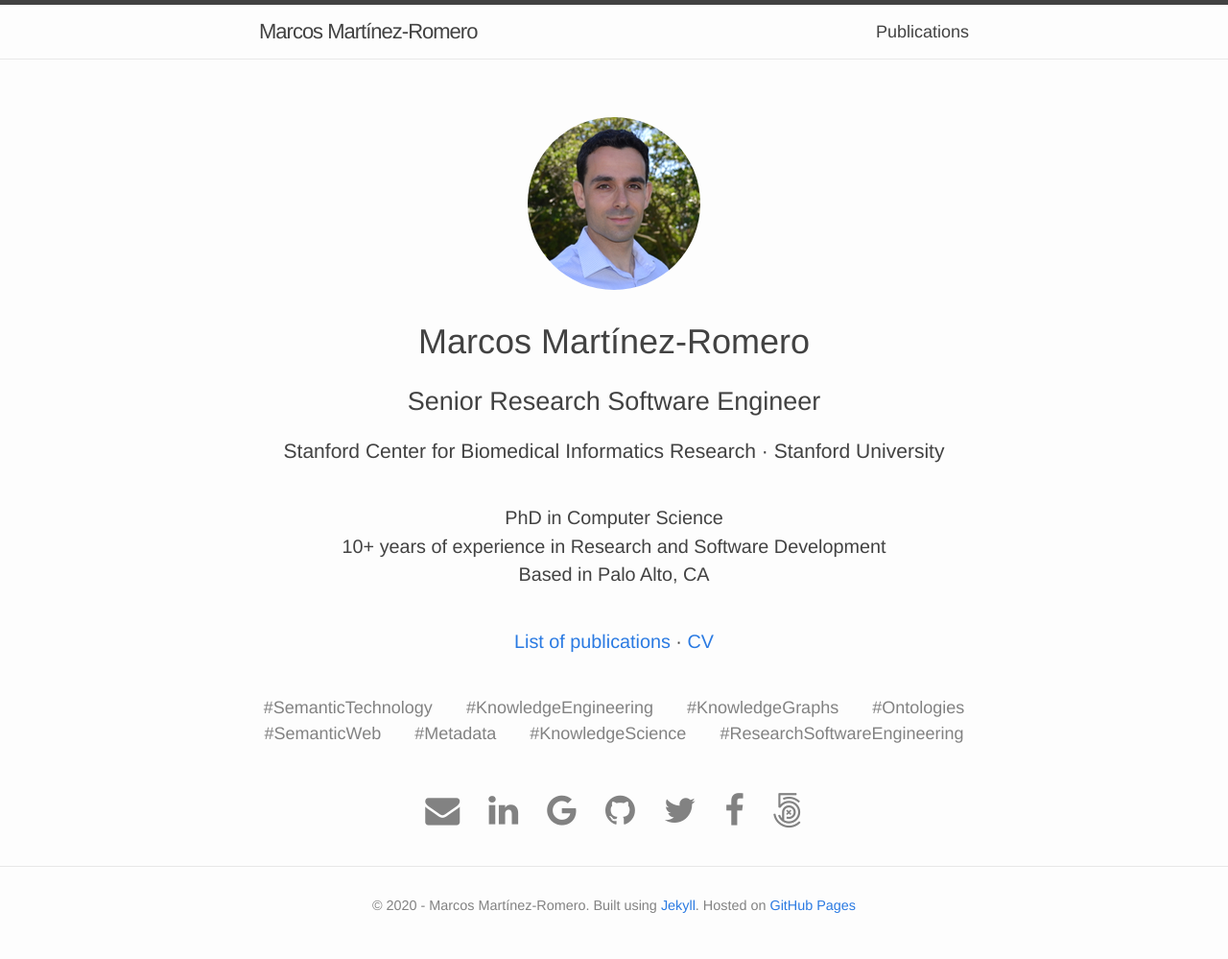
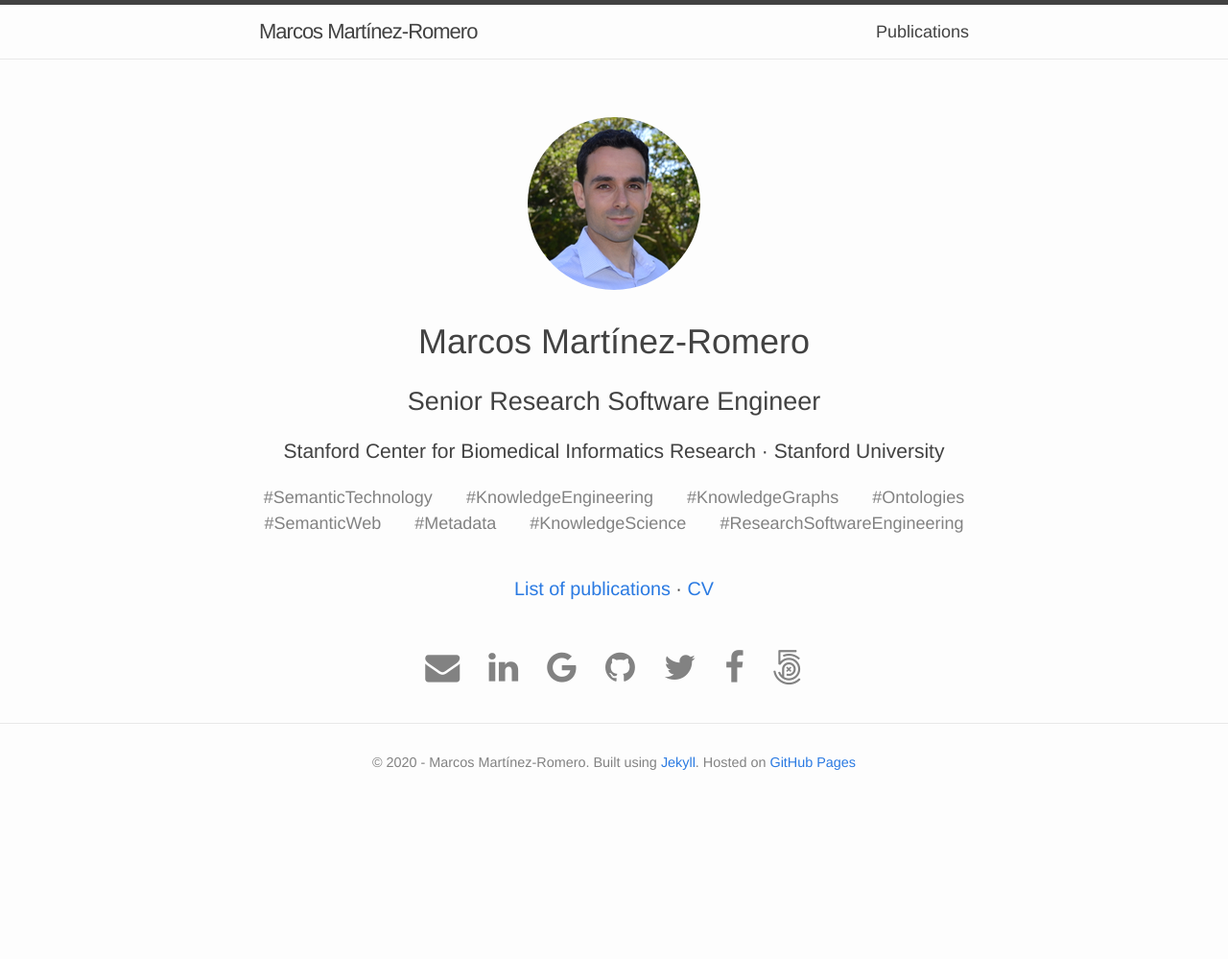
Before and after one commit to marcosmro/marcosmro.github.io, a Jekyll site: the page built from index.html, in a window 1280 px wide. Shown: the whole page at 96% size. Built offline with Jekyll 4.4.1, drawn with Linux system fonts in a browser that asks for light colours; after the commit the page ends 900 px from its top, so only the background shows below that.

Commit message:
Update index.html

```diff
--- a/index.html
+++ b/index.html
@@ -28,18 +28,15 @@ layout: default
     <h2 class="my-header">Senior Research Software Engineer</h2>
     <h3 class="my-header">Stanford Center for Biomedical Informatics Research · Stanford University</h3>
     <!-- About me -->
-    <div class="container-info">
+<!--     <div class="container-info">
         <p>
             PhD in Computer Science<br/>
             10+ years of experience in Research and Software Development<br/>
             Based in Palo Alto, CA
         </p>
 
-    </div>
-    <!-- Links -->
-    <div class="container-links">
-        <p><a href="/research_works/">List of publications</a> · <a href="{{ site.baseurl }}/resources/files/cv/CV-MarcosMartinezRomero-Web.pdf">CV</a></p>
-    </div>
+    </div> -->
+
     <!-- Twitter widget-->
 <!--
     <div class="container-twitter-widget">
@@ -59,6 +56,12 @@ layout: default
         <a href="https://www.knowledgescientist.org/">#KnowledgeScience</a>
         <a href="https://us-rse.org/">#ResearchSoftwareEngineering</a>
     </div>
+
+    <!-- Links -->
+    <div class="container-links">
+        <p><a href="/research_works/">List of publications</a> · <a href="{{ site.baseurl }}/resources/files/cv/CV-MarcosMartinezRomero-Web.pdf">CV</a></p>
+    </div>
+
     <!-- Social -->
     <div class="container-social">
         <a class="fa fa-envelope" title="Send me an e-mail" href="mailto:marcos.martinez.romero@gmail.com"></a>
```
